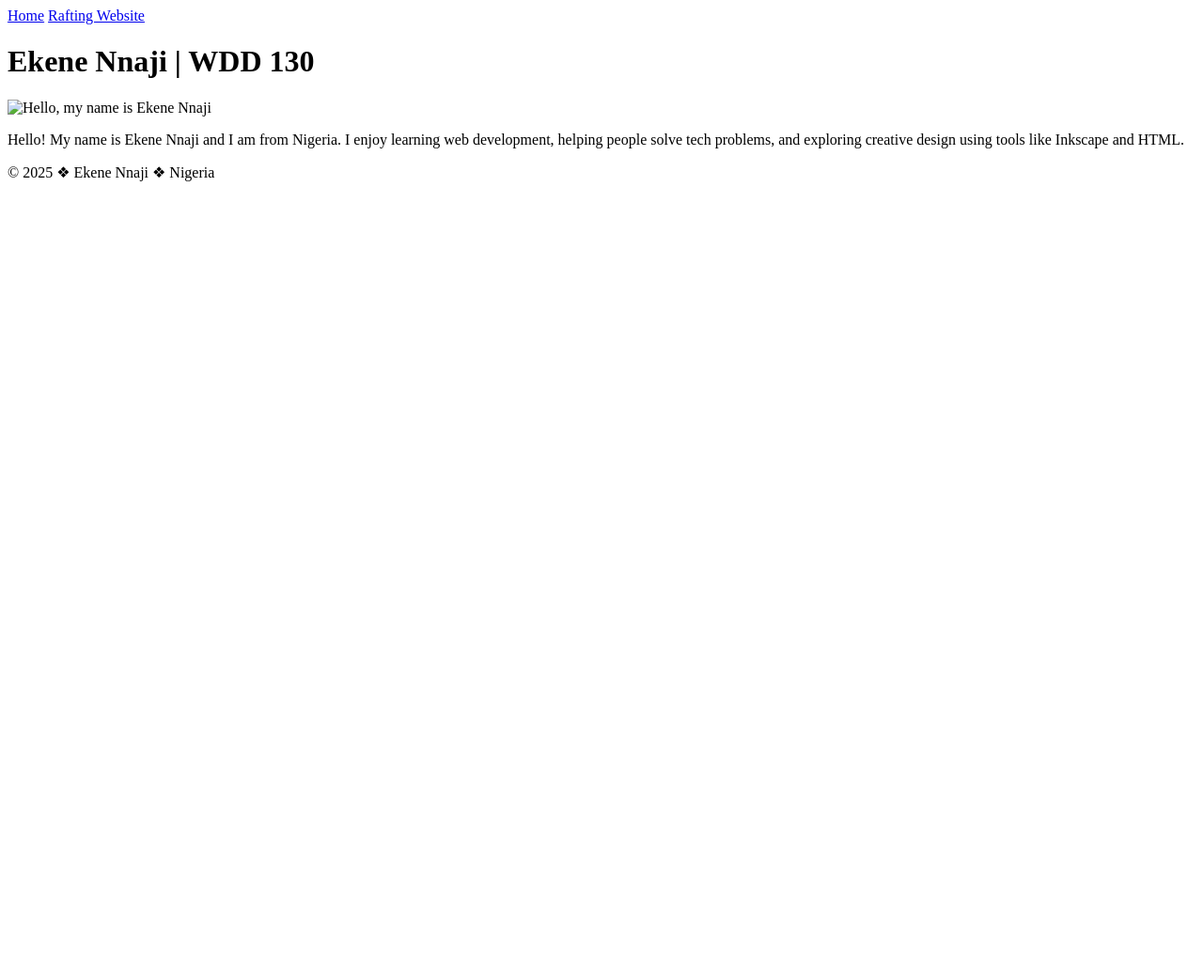
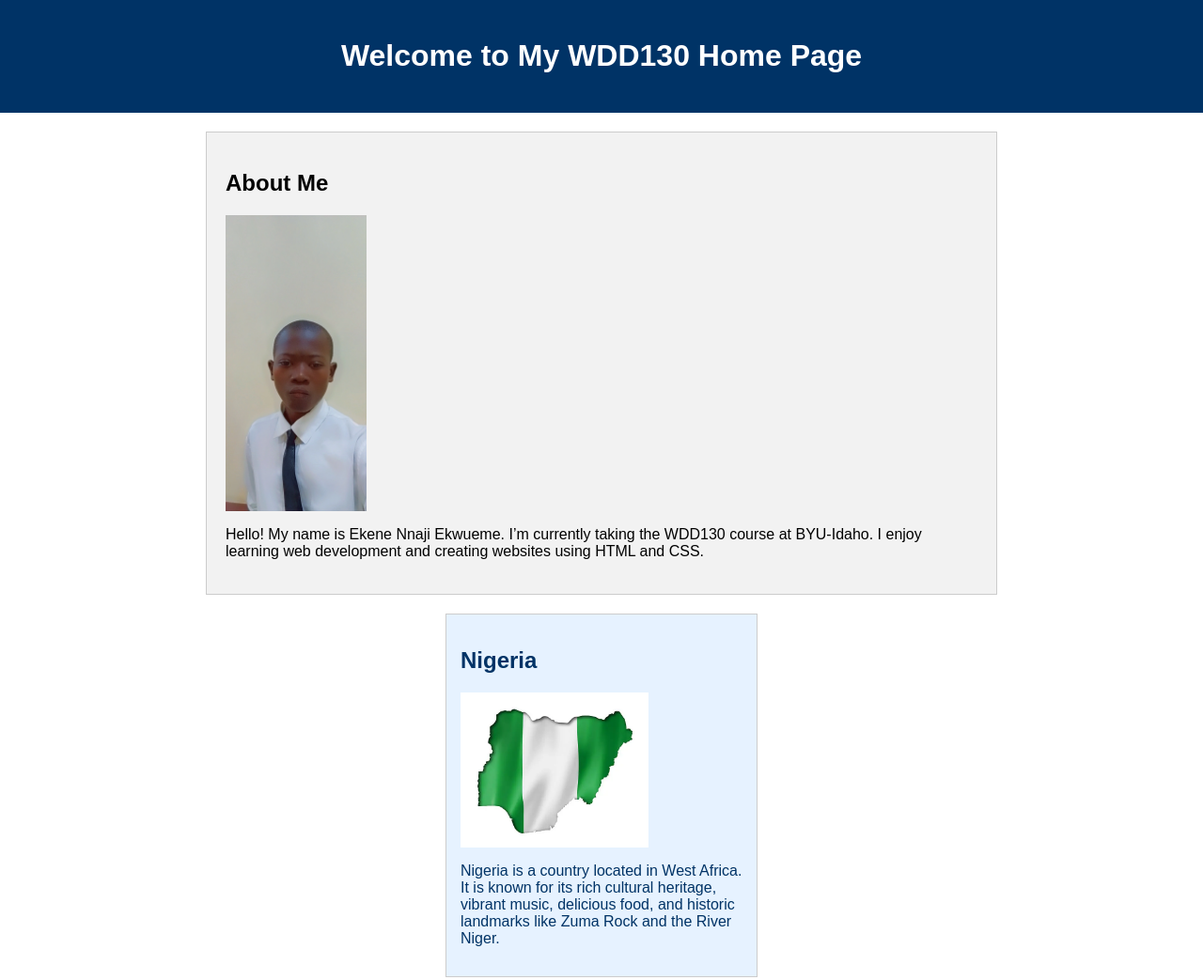
Before and after one commit to EkeneNnaji2004/wdd130, a plain HTML site: page index.html in a window 1280 px wide. Shown: the top 1043 px of the page at 94% size. Before the commit the page ends 800 px from the top, so only its background shows below. Drawn offline with Linux system fonts and the light colour scheme.

Commit message:
changes added

```diff
--- a/index.html
+++ b/index.html
@@ -1,24 +1,32 @@
 <!DOCTYPE html>
-<html lang="en-US">
+<html lang="en">
 <head>
-    <meta charset="utf-8">
+  <meta charset="UTF-8">
+  <meta name="description" content="Ekene Nnaji Ekwueme's WDD130 Home Page. This page demonstrates HTML and CSS skills for the WDD130 course at BYU-Idaho.">
+  <meta name="author" content="Ekene Nnaji Ekwueme">
   <meta name="viewport" content="width=device-width, initial-scale=1.0">
-    <title>Ekene Nnaji | WDD 130</title>
+  <title>Ekene's Home Page</title>
+  <link rel="stylesheet" href="styles/styles ccs.css">
 </head>
 <body>
   <header>
-      <nav>
-        <a href="#">Home</a>
-        <a href="wwr/">Rafting Website</a>
-      </nav>
+    <h1>Welcome to My WDD130 Home Page</h1>
   </header>
+
   <main>
-      <h1>Ekene Nnaji | WDD 130</h1>
-      <img src="images/profile.jpg" alt="Hello, my name is Ekene Nnaji" width="200">
-      <p>Hello! My name is Ekene Nnaji and I am from Nigeria. I enjoy learning web development, helping people solve tech problems, and exploring creative design using tools like Inkscape and HTML.</p>
+    <h2>About Me</h2>
+    <img src="images/profile.webp" alt="Ekene Nnaji Ekwueme">
+    <p>Hello! My name is Ekene Nnaji Ekwueme. I’m currently taking the WDD130 course at BYU-Idaho. I enjoy learning web development and creating websites using HTML and CSS.</p>
   </main>
+
+  <aside>
+    <h2>Nigeria</h2>
+    <img src="images/nigeria.webp" alt="A beautiful view of Nigeria">
+    <p>Nigeria is a country located in West Africa. It is known for its rich cultural heritage, vibrant music, delicious food, and historic landmarks like Zuma Rock and the River Niger.</p>
+  </aside>
+
   <footer>
-      <p>&copy; 2025 ❖ Ekene Nnaji ❖ Nigeria</p>
+    <p>&copy; 2025 Ekene Nnaji Ekwueme | WDD130 | BYU-Idaho</p>
   </footer>
 </body>
 </html>
--- a/styles ccs.css
+++ /dev/null
@@ -1,64 +0,0 @@
-/* General Reset */
-body {
-  font-family: Arial, sans-serif;
-  margin: 0;
-  padding: 0;
-  background-color: #ffffff;
-  color: #000000;
-}
-
-/* Header Styling */
-header {
-  background-color: #003366;
-  color: white;
-  padding: 20px;
-  text-align: center;
-}
-
-/* Main Section Styling */
-main {
-  max-width: 800px;
-  margin: 20px auto;
-  padding: 20px;
-  background-color: #f2f2f2;
-  border: 1px solid #ccc;
-}
-
-main img {
-  width: 150px;
-  height: auto;
-  display: block;
-  margin-bottom: 10px;
-}
-
-/* Paragraph Styling */
-p {
-  padding: 0;
-}
-
-/* Aside Section Styling */
-aside {
-  width: 300px;
-  margin: 20px auto;
-  padding: 15px;
-  border: 1px solid #ccc;
-  background-color: #e6f2ff;
-  color: #003366;
-}
-
-aside img {
-  width: 200px;
-  height: auto;
-  display: block;
-  margin-bottom: 10px;
-}
-
-/* Footer Styling */
-footer {
-  margin-top: 20px;
-  border-top: 2px solid #003366;
-  text-align: center;
-  padding: 15px;
-  background-color: #f1f1f1;
-  color: #333333;
-}
--- a/styles.css
+++ /dev/null
@@ -1,61 +0,0 @@
-/* General Reset */
-body {
-  font-family: Arial, sans-serif;
-  margin: 0;
-  padding: 0;
-  background-color: #ffffff;
-  color: #000000;
-}
-
-/* Header Styling */
-header {
-  background-color: #003366;
-  color: white;
-  padding: 20px;
-  text-align: center;
-}
-
-/* Main Section Styling */
-main {
-  max-width: 800px;
-  margin: 20px auto;
-  padding: 20px;
-  background-color: #f2f2f2;
-  border: 1px solid #ccc;
-}
-
-main img {
-  width: 150px;
-  height: auto;
-  display: block;
-  margin-bottom: 10px;
-}
-
-/* Paragraph Styling */
-p {
-  padding: 0;
-}
-
-/* Aside Section Styling */
-aside {
-  width: 300px;
-  margin: 20px auto;
-  padding: 15px;
-  border: 1px solid #ccc;
-  background-color: #e6f2ff;
-  color: #003366;
-}
-
-aside img {
-  width: 200px;
-  height: auto;
-  display: block;
-  margin-bottom: 10px;
-}
-
-/* Footer Styling */
-footer {
-  margin-top: 15px;
-  border-top: 2px solid #000;
-  text-align: center;
-}
```
Also changed, not shown: Nigeria.jpg (deleted), profile.jpg.jpg (deleted). Lines whose indentation alone changed are shown as unchanged.
